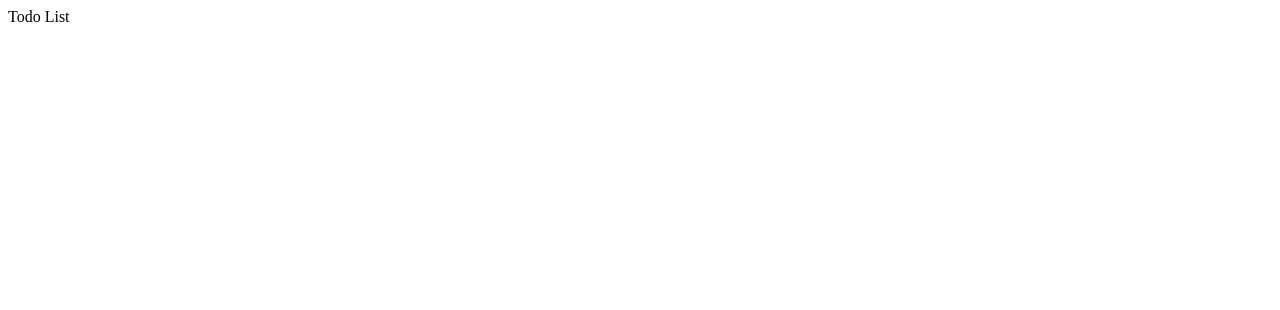
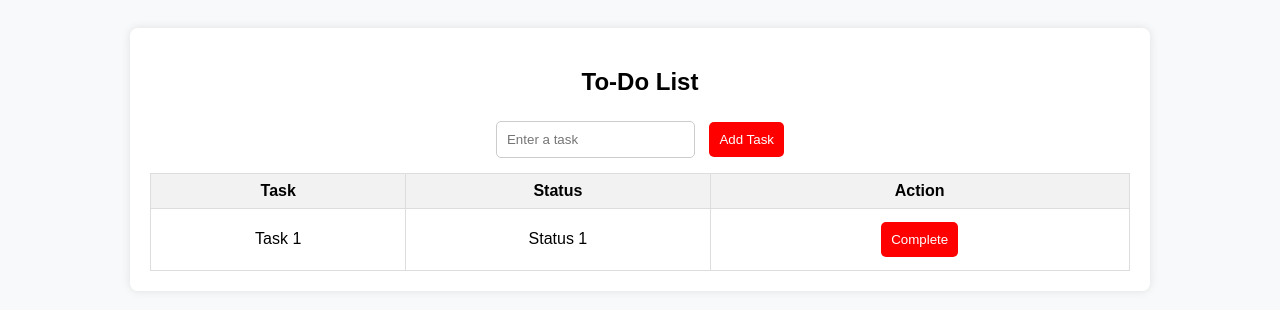
Before and after one commit to Abadeolu/todolist, a plain HTML site: page index.html in a window 1280 px wide. Drawn offline with Linux system fonts and the light colour scheme.

Commit message:
added some front end for the todo

```diff
--- a/index.html
+++ b/index.html
@@ -3,9 +3,36 @@
 <head>
     <meta charset="UTF-8">
     <meta name="viewport" content="width=device-width, initial-scale=1.0">
-    <title>Document</title>
+    <title>To do list</title>
+    <link rel="stylesheet" href="./style.css">
 </head>
 <body>
-    <p1>Todo List</p1>
+    <div class="container">
+        <h2>To-Do List</h2>
+        <input type="text" id="todoInput" placeholder="Enter a task">
+        <button id="addTodoBtn">Add Task</button>
+        <table>
+            <thead>
+                <div>
+                    <tr>
+                        <th>Task</th>
+                        <th>Status</th>
+                        <th>Action</th>
+                    </tr>
+                </div>
+            </thead>
+            <tbody id="todoTableBody">
+                <div>
+                    <!-- To-Do items will be added here -->
+                    <tr>
+                        <td>Task 1</td>
+                        <td>Status 1</td>
+                        <td><button>Complete</button></td>
+                    </tr>
+                </div>
+            </tbody>
+        </table>
+    </div>
+<script src="./script.js"></script>
 </body>
 </html>
--- /dev/null
+++ b/script.js
@@ -0,0 +1 @@
+let todo_data = []
--- /dev/null
+++ b/style.css
@@ -0,0 +1,44 @@
+body {
+    font-family: Arial, sans-serif;
+    background: #f8f9fa;
+    text-align: center;
+    padding: 20px;
+}
+.container {
+    max-width: 80%;
+    margin: auto;
+    background: white;
+    padding: 20px;
+    border-radius: 8px;
+    box-shadow: 0 0 10px rgba(0, 0, 0, 0.1);
+}
+input, button {
+    padding: 10px;
+    margin: 5px;
+    border-radius: 5px;
+    border: 1px solid #ccc;
+}
+table {
+    width: 100%;
+    border-collapse: collapse;
+    margin-top: 10px;
+}
+th, td {
+    border: 1px solid #ddd;
+    padding: 8px;
+    /* text-align: left; */
+}
+
+th {
+    background-color: #f2f2f2;
+}
+.completed {
+    text-decoration: line-through;
+    color: gray;
+}
+button {
+    background: red;
+    color: white;
+    border: none;
+    cursor: pointer;
+}
```
